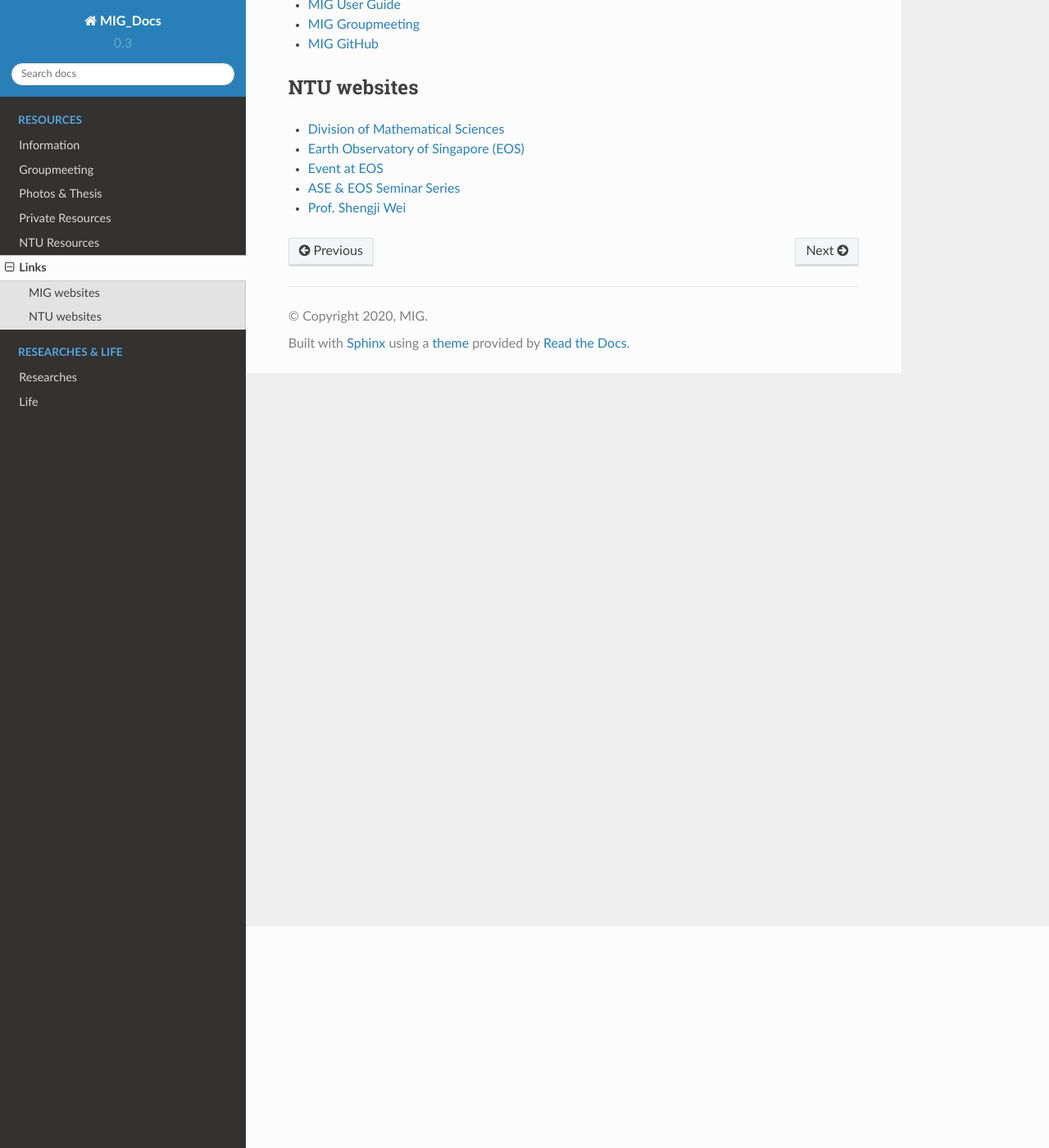
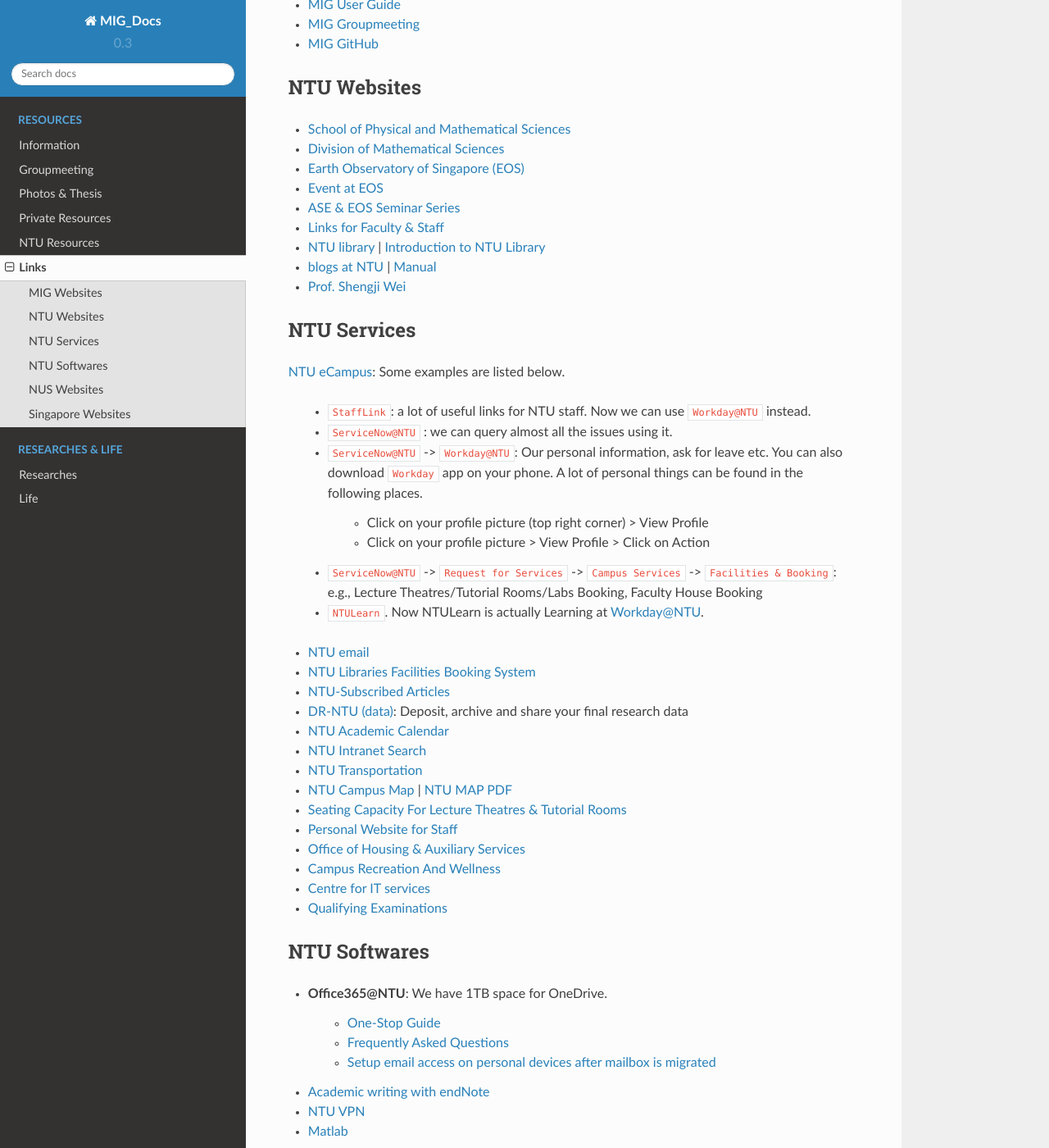
Before and after one commit to MIGG-NTU/MIG_Docs, a Sphinx documentation site: the page built from source/links/index.rst, in a window 1280 px wide and 1400 px high, scrolled down 270 px. Shown: the whole window at 82% size. Built offline with Sphinx 7.4.7 and the Read the Docs theme 2.0.0, drawn with Linux system fonts in a browser that asks for light colours; some of the changed text lies outside the part shown.

Commit message:
update links & add websites and doc (#14)

```diff
--- a/source/links/index.rst
+++ b/source/links/index.rst
@@ -1,7 +1,7 @@
 Links
 =====
 
-MIG websites
+MIG Websites
 ------------
 
 - `MIG's Project List <https://migg-ntu.github.io/>`_
@@ -11,11 +11,84 @@
 - `MIG GitHub <https://github.com/MIGG-NTU>`_
 
 
-NTU websites
+NTU Websites
 ------------
 
+- `School of Physical and Mathematical Sciences <https://spms.ntu.edu.sg/Pages/index.aspx>`_
 - `Division of Mathematical Sciences <http://spms.ntu.edu.sg/MathematicalSciences>`_
 - `Earth Observatory of Singapore (EOS) <https://earthobservatory.sg/>`_
 - `Event at EOS <https://earthobservatory.sg/events>`_
 - `ASE & EOS Seminar Series <https://www.youtube.com/playlist?list=PLg7Ok82upicUp0jcCvsVS8D4hd1eifYMc>`_
+- `Links for Faculty & Staff <http://www.ntu.edu.sg/FacultyStaff/Pages/default.aspx>`_
+- `NTU library <https://www.ntu.edu.sg/Library/Pages/default.aspx>`_ | `Introduction to NTU Library <http://www.ntu.edu.sg/library/About_NTULibrary/Pages/NTU-Library.aspx#library>`_
+- `blogs at NTU <https://blogs.ntu.edu.sg>`_ | `Manual <https://blogs.ntu.edu.sg/support>`__
 - `Prof. Shengji Wei <https://earthobservatory.sg/research-group/observational-seismology-wei-shengji>`_
+
+
+NTU Services
+------------
+
+`NTU eCampus <https://intu.ntu.edu.sg>`_: Some examples are listed below.
+
+    - ``StaffLink``: a lot of useful links for NTU staff. Now we can use ``Workday@NTU`` instead.
+    - ``ServiceNow@NTU`` : we can query almost all the issues using it.
+    - ``ServiceNow@NTU`` -> ``Workday@NTU``: Our personal information, ask for leave etc. You can also download ``Workday`` app on your phone. A lot of personal things can be found in the following places.
+
+        - Click on your profile picture (top right corner) > View Profile
+        - Click on your profile picture > View Profile > Click on Action
+
+    - ``ServiceNow@NTU`` -> ``Request for Services`` -> ``Campus Services`` -> ``Facilities & Booking``: e.g., Lecture Theatres/Tutorial Rooms/Labs Booking, Faculty House Booking
+    - ``NTULearn``. Now NTULearn is actually Learning at Workday@NTU.
+
+- `NTU email <http://outlook.com/owa/e.ntu.edu.sg>`_
+- `NTU Libraries Facilities Booking System <https://ntupcb.ntu.edu.sg/fbscbs/Account/SignIn?ReturnUrl=%2ffbscbs>`_
+- `NTU-Subscribed Articles <https://www.ntu.edu.sg/library/About_NTULibrary/Pages/Tools.aspx>`_
+- `DR-NTU (data) <https://researchdata.ntu.edu.sg/>`_: Deposit, archive and share your final research data
+- `NTU Academic Calendar <https://www.ntu.edu.sg/sasd/oas/AcademicCalendar/Pages/index.aspx>`_
+- `NTU Intranet Search <https://ts.ntu.edu.sg/sites/search>`_
+- `NTU Transportation <http://www.ntu.edu.sg/has/Transportation/Pages/GettingAroundNTU.aspx>`_
+- `NTU Campus Map <http://maps.ntu.edu.sg/maps>`_ | `NTU MAP PDF <http://www.ntu.edu.sg/odfm/usefulinfo/general/campusmap/Documents/NTUMap.pdf>`_
+- `Seating Capacity For Lecture Theatres & Tutorial Rooms <http://www.ntu.edu.sg/odfm/usefulinfo/academicfacilities/seatingcapacity/Pages/tr.aspx>`_
+- `Personal Website for Staff <https://blogs.ntu.edu.sg/ntulibrary/2019/02/27/personal-website-for-staff/>`_
+- `Office of Housing & Auxiliary Services <https://www.ntu.edu.sg/has/Pages/index.aspx>`_
+- `Campus Recreation And Wellness <https://ts.ntu.edu.sg/sites/intranet/dept/crew/Pages/index.aspx>`_
+- `Centre for IT services <http://www.ntu.edu.sg/cits/Pages/default.aspx>`_
+- `Qualifying Examinations <http://spms.ntu.edu.sg/MathematicalSciences/Graduate/Pages/Qualifying-Examinations.aspx>`_
+
+
+NTU Softwares
+-------------
+
+- **Office365@NTU**: We have 1TB space for OneDrive.
+
+    - `One-Stop Guide <https://ntuadminonestop.service-now.com/ntusp/?id=kb_article_view&sys_kb_id=115191bedbecb7c0467df0eb0c9619da)>`_
+    - `Frequently Asked Questions <https://ntuadminonestop.service-now.com/ntusp?id=kb_article_view&sys_kb_id=66a1e7d9dbd5fb80dec592d8db9619b6#>`_
+    - `Setup email access on personal devices after mailbox is migrated <https://ntuadminonestop.service-now.com/ntusp/?id=kb_article_view&sys_kb_id=d5039812db61f3c072819ea3db961959#resetupcompmail>`_
+
+- `Academic writing with endNote <https://libguides.ntu.edu.sg/referencemanagement/endnote>`_
+- `NTU VPN <https://ntuvpn.ntu.edu.sg/dana/home/index.cgi>`_
+- `Matlab <https://ts.ntu.edu.sg/sites/CITS/homepage/Matlab/Pages/index.aspx>`_
+
+
+NUS Websites
+------------
+
+- `download.nus <http://download.nus.edu.sg/>`_: A student-run mirror hosted by NUS computer center
+
+
+Singapore Websites
+------------------
+
+- `中国驻新加坡外交部 <http://www.chinaembassy.org.sg/chn>`_
+- `新华网新加坡频道 <http://sg.xinhuanet.com>`_
+- `联合早报 <https://www.zaobao.com.sg>`_
+- `The Straits Times <https://www.straitstimes.com>`_
+- `Public holidays <https://www.mom.gov.sg/employment-practices/public-holidays>`_
+- `SingPass <https://www.singpass.gov.sg>`_
+- `Inland Revenue Authority of Singapore <https://www.iras.gov.sg>`_
+- `Ministry of Manpower <https://www.mom.gov.sg>`_
+- `Immigration & Checkpoints Authority <https://www.ica.gov.sg>`_
+- `Check Work Pass Status <https://checkwpstatus.mom.gov.sg/Pages/home.aspx>`_
+- `Singapore Bus Routes Explorer <https://busrouter.sg>`_
+- `SG transport map <https://www.mytransport.sg/content/mytransport/map.html>`_
+- `Train system map <https://www.lta.gov.sg/content/ltaweb/en/public-transport/mrt-and-lrt-trains/train-system-map.html) & [MRT map](https://www.mytransport.sg/content/mytransport/home/commuting/trainmap.html>`_
--- a/source/research/index.rst
+++ b/source/research/index.rst
@@ -3,6 +3,6 @@
 
 .. toctree::
 
-   basis
    collections
    git-github
+   build-websites-and-documentation
--- a/source/resources-migg/index.rst
+++ b/source/resources-migg/index.rst
@@ -6,4 +6,3 @@
 
    portable-drives
    google-drive
-   utils
--- a/source/resources-migg/utils.rst
+++ /dev/null
@@ -1,4 +0,0 @@
-Utils
-=====
-
-- `rsync.pl <https://raw.githubusercontent.com/MIGG-NTU/MIG_Docs/master/source/resources-migg/rsync.pl>`_: a template perl script to synchronize data
```
Also changed, not shown: source/research/basis.rst (deleted, +0 -7 lines), source/research/build-websites-and-documentation.rst (added, +29 -0 lines), source/research/collections.rst (+15 -6 lines), 2 other files.
